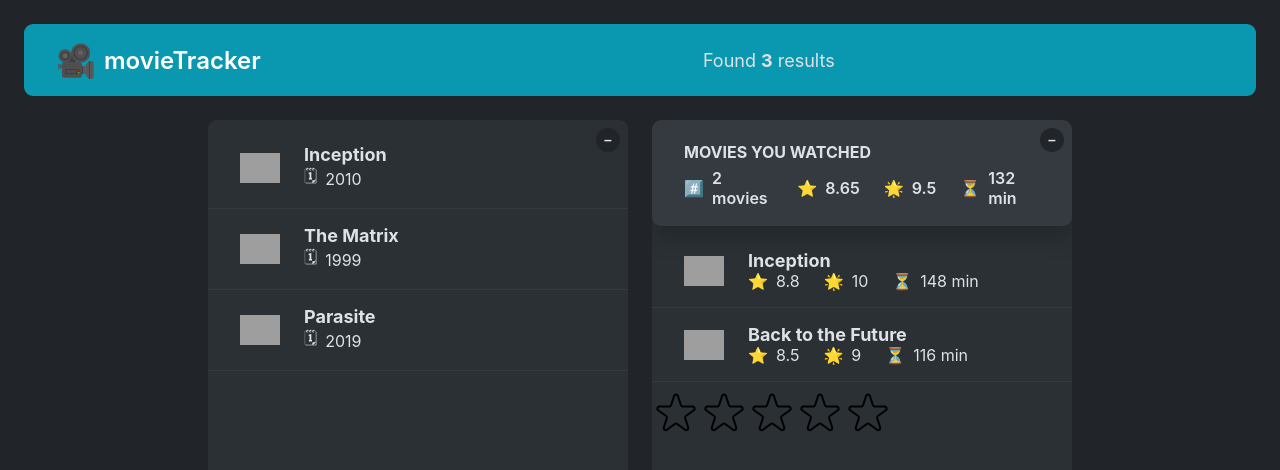
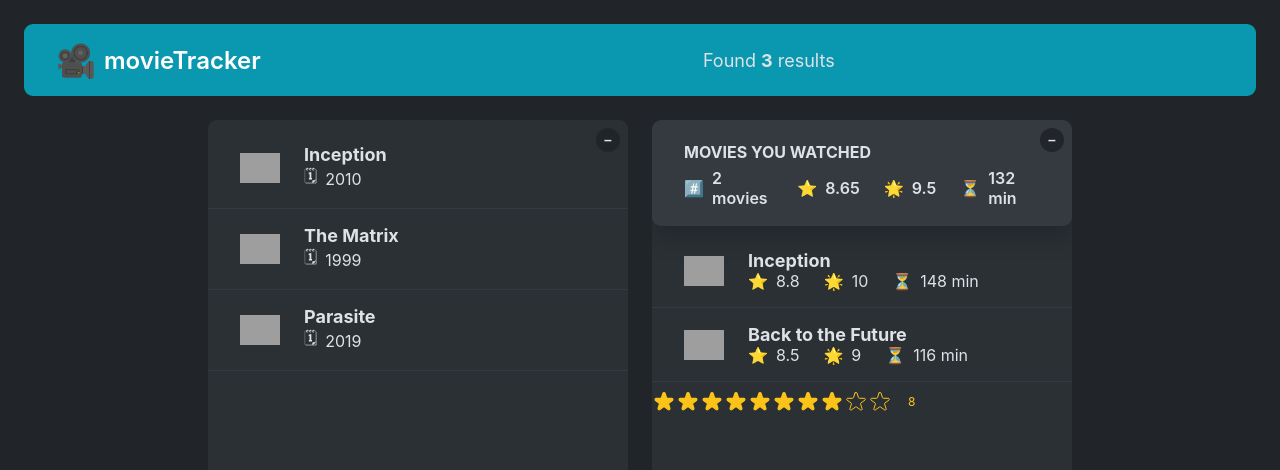
Before and after one commit to akash13nov/movie-tracker-project, a React (Vite) app: page / in a window 1280 px wide. Shown: the top 470 px of the page. Built offline with nearby package versions, Linux system fonts and the light colour scheme; grey boxes are pictures that could not be loaded.

Commit message:
updated hover star effect

```diff
--- a/package.json
+++ b/package.json
@@ -10,6 +10,7 @@
     "preview": "vite preview"
   },
   "dependencies": {
+    "prop-types": "^15.8.1",
     "react": "^19.2.8",
     "react-dom": "^19.2.8"
   },
--- a/src/App.jsx
+++ b/src/App.jsx
@@ -69,10 +69,25 @@ export default function App() {
         <Box>
           <WatchedSummary watched={watched} />
           <WatchedMoviesList watched={watched} />
-          <StarRating maxRating={5} />
+          <StarRating
+            maxRating={"skfkl"}
+            messages={["Terrible", "Bad", "Okay", "Good", "Amazing"]}
+          />
+          <StarRating maxRating={10} size={24} defaultRating={8} />
+          {/* <Test /> */}
         </Box>
       </Main>
     </>
+  );
+}
+
+function Test() {
+  const [movieRating, setMovieRating] = useState(0);
+  return (
+    <div>
+      <StarRating color="blue" maxRating={10} onSetRating={setMovieRating} />
+      <p>This movie is Rated {movieRating} stars</p>
+    </div>
   );
 }
 
--- a/src/Star.jsx
+++ b/src/Star.jsx
@@ -1,13 +1,13 @@
 import { useState } from "react";
 
-const starStyle = {
-  width: "48px",
-  height: "48px",
-  display: "block",
-  cursor: "pointer",
-};
+const Star = ({ full, onRate, onHoverIn, onHoverOut, color, size }) => {
+  const starStyle = {
+    width: `${size}px`,
+    height: `${size}px`,
+    display: "block",
+    cursor: "pointer",
+  };
 
-const Star = ({ full, onRate, onHoverIn, onHoverOut }) => {
   return (
     <span
       role="button"
@@ -20,8 +20,8 @@ const Star = ({ full, onRate, onHoverIn, onHoverOut }) => {
         <svg
           xmlns="http://www.w3.org/2000/svg"
           viewBox="0 0 20 20"
-          fill="#000"
-          stroke="#000"
+          fill={color}
+          stroke={color}
         >
           <path d="M9.049 2.927c.3-.921 1.603-.921 1.902 0l1.07 3.292a1 1 0 00.95.69h3.462c.969 0 1.371 1.24.588 1.81l-2.8 2.034a1 1 0 00-.364 1.118l1.07 3.292c.3.921-.755 1.688-1.54 1.118l-2.8-2.034a1 1 0 00-1.175 0l-2.8 2.034c-.784.57-1.838-.197-1.539-1.118l1.07-3.292a1 1 0 00-.364-1.118L2.98 8.72c-.783-.57-.38-1.81.588-1.81h3.461a1 1 0 00.951-.69l1.07-3.292z" />
         </svg>
@@ -30,7 +30,7 @@ const Star = ({ full, onRate, onHoverIn, onHoverOut }) => {
           xmlns="http://www.w3.org/2000/svg"
           fill="none"
           viewBox="0 0 24 24"
-          stroke="#000"
+          stroke={color}
         >
           <path
             strokeLinecap="round"
--- a/src/StarRating.jsx
+++ b/src/StarRating.jsx
@@ -1,4 +1,5 @@
 import { useState } from "react";
+import PropTypes from "prop-types";
 import Star from "./Star";
 
 const containerStyle = {
@@ -11,30 +12,53 @@ const starContainerStyle = {
   display: "flex",
 };
 
-const textStyle = {
-  lineHeight: "1",
-  margin: "0",
-};
+const StarRating = ({
+  maxRating = 5,
+  color = "#fcc419",
+  size = "48",
+  className = "",
+  messages = [],
+  defaultRating = 0,
+  onSetRating,
+}) => {
+  const [rating, setRating] = useState(defaultRating);
+  const [tempRating, setTempRating] = useState(0);
 
-const StarRating = ({ maxRating = 5 }) => {
-  const [rating, setRating] = useState(0);
-  const [tempRating, setTempRating] = useState(0);
+  const textStyle = {
+    lineHeight: "1",
+    margin: "0",
+    color,
+    fontSize: `${size / 2}px `,
+  };
   return (
-    <div style={containerStyle}>
+    <div style={containerStyle} className={className}>
       <div style={starContainerStyle}>
         {Array.from({ length: maxRating }, (_, i) => (
           <Star
             key={i}
             full={tempRating ? tempRating >= i + 1 : rating >= i + 1}
-            onRate={() => setRating(i + 1)}
+            onRate={() => {
+              setRating(i + 1);
+              onSetRating?.(i + 1);
+            }}
             onHoverIn={() => setTempRating(i + 1)}
             onHoverOut={() => setTempRating(0)}
+            color={color}
+            size={size}
           />
         ))}
       </div>
-      <p style={textStyle}>{tempRating || rating || ""}</p>
+      <p style={textStyle}>
+        {messages.length === maxRating
+          ? messages[tempRating ? tempRating - 1 : rating - 1]
+          : tempRating || rating || ""}
+      </p>
     </div>
   );
+};
+
+StarRating.propTypes = {
+  maxRating: PropTypes.number,
 };
 
 export default StarRating;
```
Also changed, not shown: 1 other file (tests, documents, lock files or other folders).
